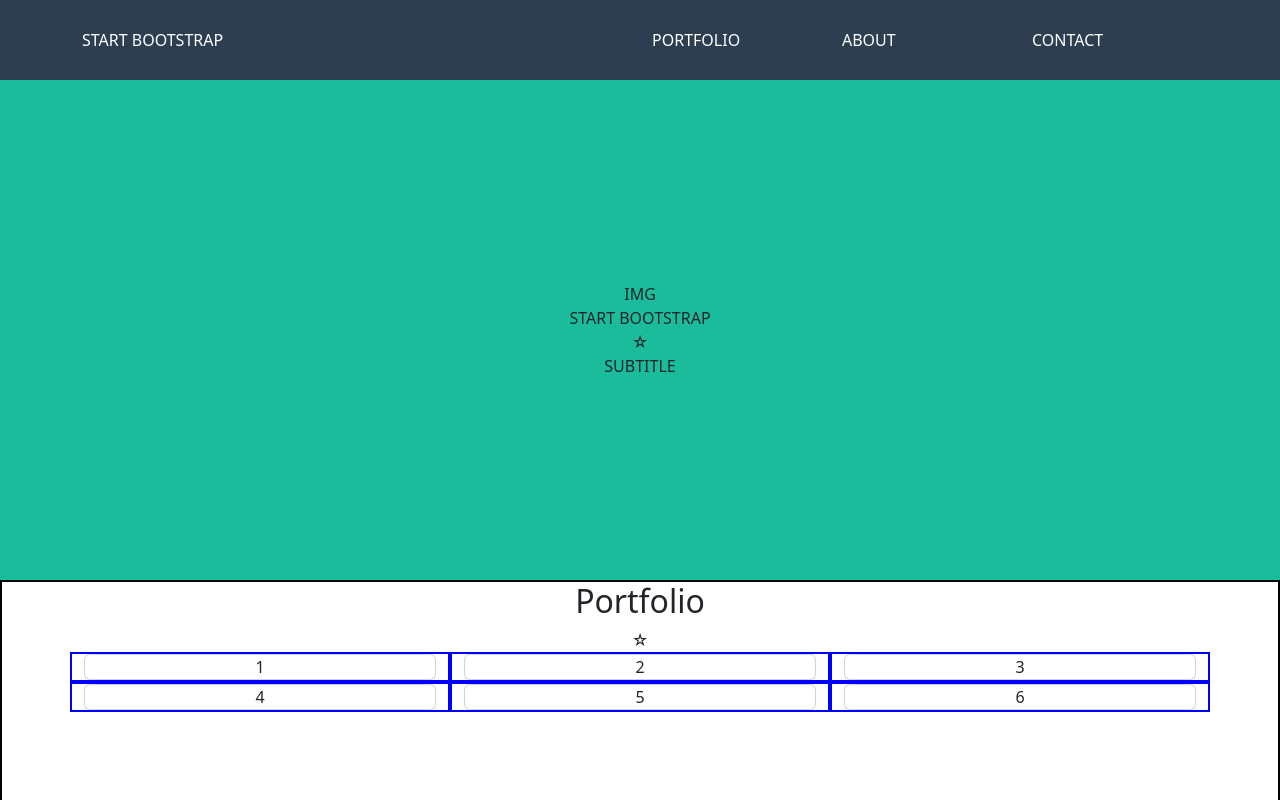
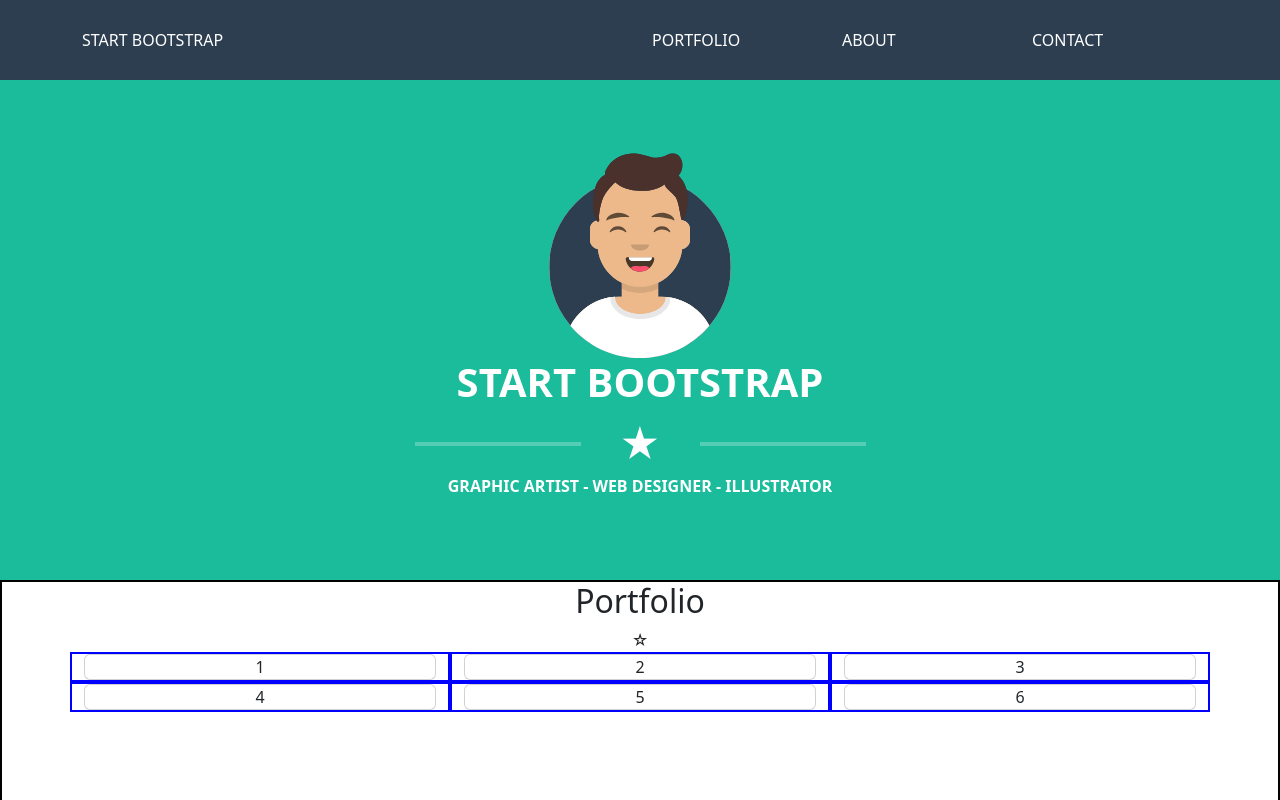
Before and after one commit to raffaele-catalano/html-css-bootstrap-freelancer, a plain HTML site: page index.html in a window 1280 px wide. Shown: the top 800 px of the page. Drawn offline with nearby package versions, Linux system fonts and the light colour scheme.

Commit message:
[html-css-add] jumbotron_content

```diff
--- a/assets/css/style.css
+++ b/assets/css/style.css
@@ -2,6 +2,7 @@
     --header-bg:#2C3E50;
 } */
 
+/*utilities*/
 .secondary-bg {
     background-color: #1ABC9C;
 }
@@ -22,16 +23,34 @@
     /* min-height: 50px; */
 }
 
+/*header*/
 header {
     height: 80px;
     background-color: #2C3E50;
     color: white;
 }
 
+/*jumbotron*/
 .rc-jumbotron {
     height: 500px;
 }
 
+.rc-jumbotron .user img {
+    width: 200px;
+}
+
+.rc-jumbotron .star > div {
+    display: flex;
+    align-items: center;
+
+}
+
+.rc-jumbotron .star hr {
+    /* width: 50%; */
+    border: 2px solid white;
+}
+
+/*main*/
 .portfolio,
 .contact-me {
     min-height: 500px;
--- a/index.html
+++ b/index.html
@@ -35,12 +35,30 @@
         </header>
 
         <div class="rc-jumbotron secondary-bg">
-            <div class="container text-center h-100">
+            <div class="container text-white text-center h-100">
                 <div class="row h-100 align-content-center">
-                    <div class="user">IMG</div>
-                    <div class="main-title">START BOOTSTRAP</div>
-                    <div class="star">&star;</div>
-                    <div class="subtitle">SUBTITLE</div>
+
+                    <div class="user">
+                        <img src="assets/img/avatar.svg" alt="avatar">
+                    </div>
+
+                    <div class="main-title">
+                        <h1 class="text-uppercase fw-bold">start bootstrap</h1>
+                    </div>
+
+                    <div class="star">
+                        <div class="row justify-content-center">
+                            <div class="col-2"><hr></div>
+                            <div class="col-1 fs-1">&starf;</div>
+                            <div class="col-2"><hr></div>
+                        </div>
+
+                    </div>
+                    <div class="subtitle">
+                        <p class="text-uppercase fw-bold">
+                            graphic artist - web designer - illustrator
+                        </p>
+                    </div>
                 </div>
             </div>
         </div>
```
